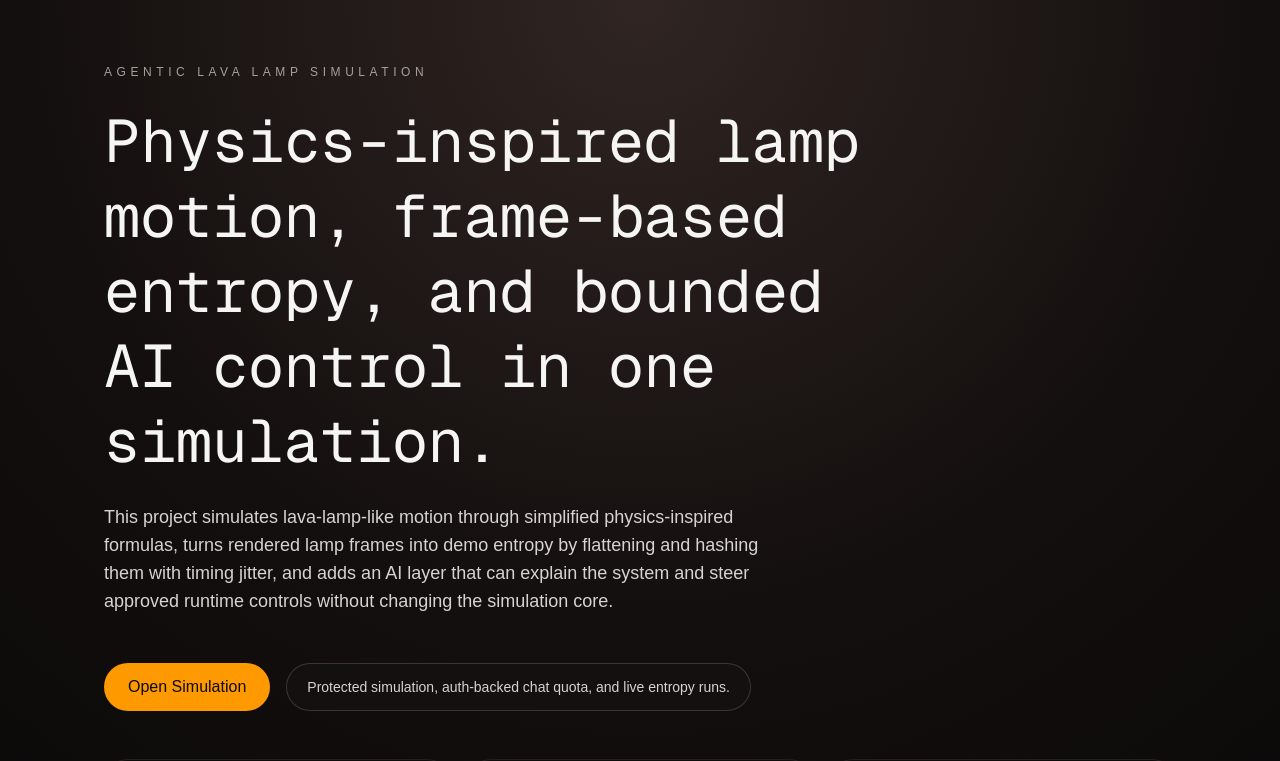
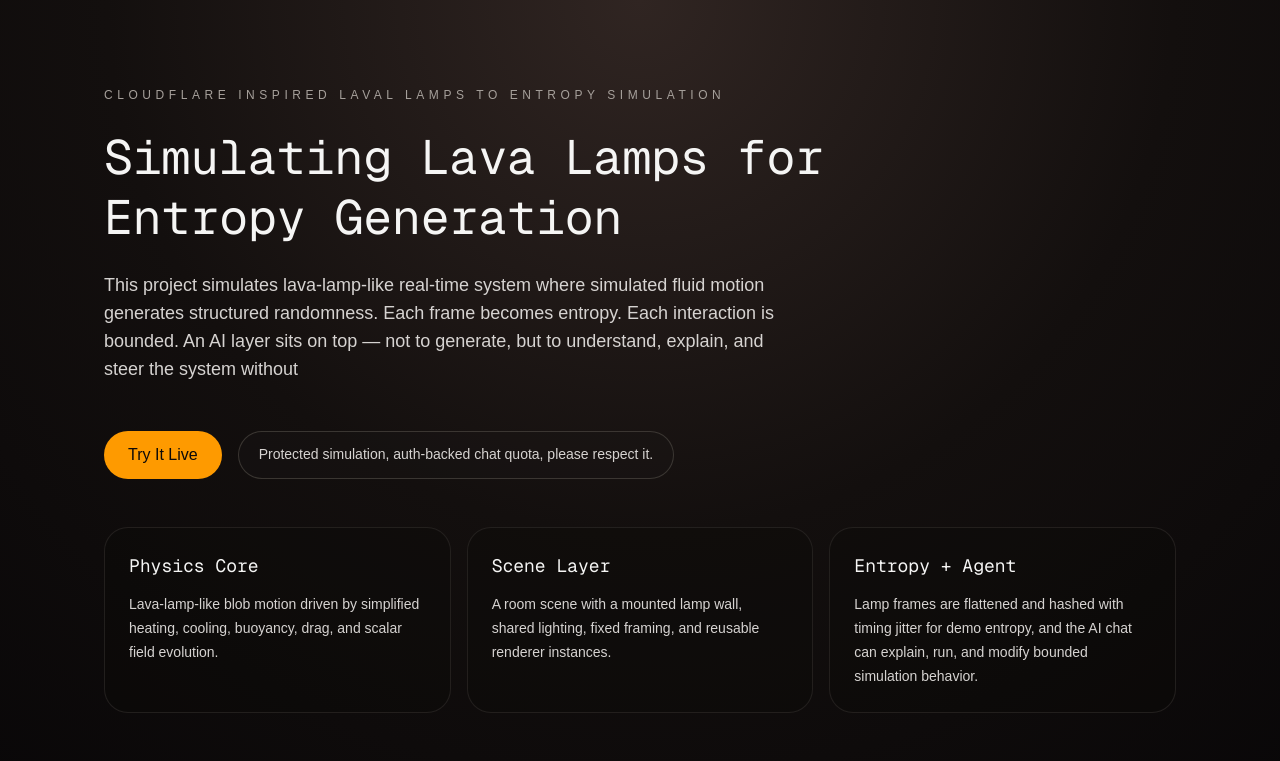
Before and after one commit to yassinehemissi/cf_ai_teach_me_lavalamps, a Next.js app: page / in a window 1280 px wide. Shown: the top 761 px of the page. Built offline with nearby package versions, Linux system fonts and the light colour scheme.

Commit message:
Fixing linting errors

```diff
--- a/app/(auth)/signin/page.tsx
+++ b/app/(auth)/signin/page.tsx
@@ -1,4 +1,5 @@
 import type { Metadata } from "next";
+import { Suspense } from "react";
 
 import { AuthForm } from "@/components/organisms/AuthForm/AuthForm";
 
@@ -8,5 +9,9 @@ export const metadata: Metadata = {
 };
 
 export default function SignInPage() {
-  return <AuthForm mode="signin" />;
+  return (
+    <Suspense fallback={null}>
+      <AuthForm mode="signin" />
+    </Suspense>
+  );
 }
--- a/app/(auth)/signup/page.tsx
+++ b/app/(auth)/signup/page.tsx
@@ -1,4 +1,5 @@
 import type { Metadata } from "next";
+import { Suspense } from "react";
 
 import { AuthForm } from "@/components/organisms/AuthForm/AuthForm";
 
@@ -8,5 +9,9 @@ export const metadata: Metadata = {
 };
 
 export default function SignUpPage() {
-  return <AuthForm mode="signup" />;
+  return (
+    <Suspense fallback={null}>
+      <AuthForm mode="signup" />
+    </Suspense>
+  );
 }
--- a/app/page.tsx
+++ b/app/page.tsx
@@ -6,18 +6,17 @@ export default function Home() {
       <section className="mx-auto flex min-h-screen w-full max-w-6xl flex-col justify-center gap-12 px-6 py-16 lg:px-10">
         <div className="max-w-3xl space-y-6">
           <p className="text-xs uppercase tracking-[0.38em] text-stone-400">
-            Agentic Lava Lamp Simulation
+            CLOUDFLARE INSPIRED LAVAL LAMPS TO ENTROPY SIMULATION
           </p>
-          <h1 className="max-w-4xl font-mono text-4xl leading-tight text-stone-100 lg:text-6xl">
-            Physics-inspired lamp motion, frame-based entropy, and bounded AI
-            control in one simulation.
+          <h1 className="max-w-6xl font-mono text-4xl leading-tight text-stone-100 lg:text-5xl">
+            Simulating Lava Lamps for Entropy Generation
           </h1>
           <p className="max-w-2xl text-base leading-7 text-stone-300 lg:text-lg">
-            This project simulates lava-lamp-like motion through simplified
-            physics-inspired formulas, turns rendered lamp frames into demo
-            entropy by flattening and hashing them with timing jitter, and adds
-            an AI layer that can explain the system and steer approved runtime
-            controls without changing the simulation core.
+            This project simulates lava-lamp-like real-time system where
+            simulated fluid motion generates structured randomness. Each frame
+            becomes entropy. Each interaction is bounded. An AI layer sits on
+            top — not to generate, but to understand, explain, and steer the
+            system without
           </p>
         </div>
         <div className="flex flex-col gap-4 sm:flex-row">
@@ -25,11 +24,11 @@ export default function Home() {
             href="/simulation"
             className="inline-flex items-center justify-center rounded-full bg-amber-500 px-6 py-3 font-medium text-stone-950 transition hover:bg-amber-400"
           >
-            Open Simulation
+            Try It Live
           </Link>
-          <div className="inline-flex items-center rounded-full border border-stone-700/80 bg-stone-900/30 px-5 py-3 text-sm text-stone-300">
-            Protected simulation, auth-backed chat quota, and live entropy runs.
-          </div>
+          <p className="text-center  items-center rounded-full border border-stone-700/80  bg-stone-900/30 px-5 py-3 text-sm text-stone-300">
+            Protected simulation, auth-backed chat quota, please respect it.
+          </p>
         </div>
         <div className="grid gap-4 lg:grid-cols-3">
           <article className="rounded-3xl border border-stone-800/80 bg-stone-950/30 p-6">
@@ -47,7 +46,9 @@ export default function Home() {
             </p>
           </article>
           <article className="rounded-3xl border border-stone-800/80 bg-stone-950/30 p-6">
-            <h2 className="font-mono text-lg text-stone-100">Entropy + Agent</h2>
+            <h2 className="font-mono text-lg text-stone-100">
+              Entropy + Agent
+            </h2>
             <p className="mt-3 text-sm leading-6 text-stone-300">
               Lamp frames are flattened and hashed with timing jitter for demo
               entropy, and the AI chat can explain, run, and modify bounded
--- /dev/null
+++ b/types/jsonwebtoken.d.ts
@@ -0,0 +1,23 @@
+declare module "jsonwebtoken" {
+  export type Algorithm = "HS256";
+
+  export type SignOptions = {
+    algorithm?: Algorithm;
+  };
+
+  export type VerifyOptions = {
+    algorithms?: Algorithm[];
+  };
+
+  export function sign(
+    payload: string | Buffer | object,
+    secretOrPrivateKey: string,
+    options?: SignOptions,
+  ): string;
+
+  export function verify(
+    token: string,
+    secretOrPublicKey: string,
+    options?: VerifyOptions,
+  ): string | object;
+}
```
Also changed, not shown: 1 other file (tests, documents, lock files or other folders).
